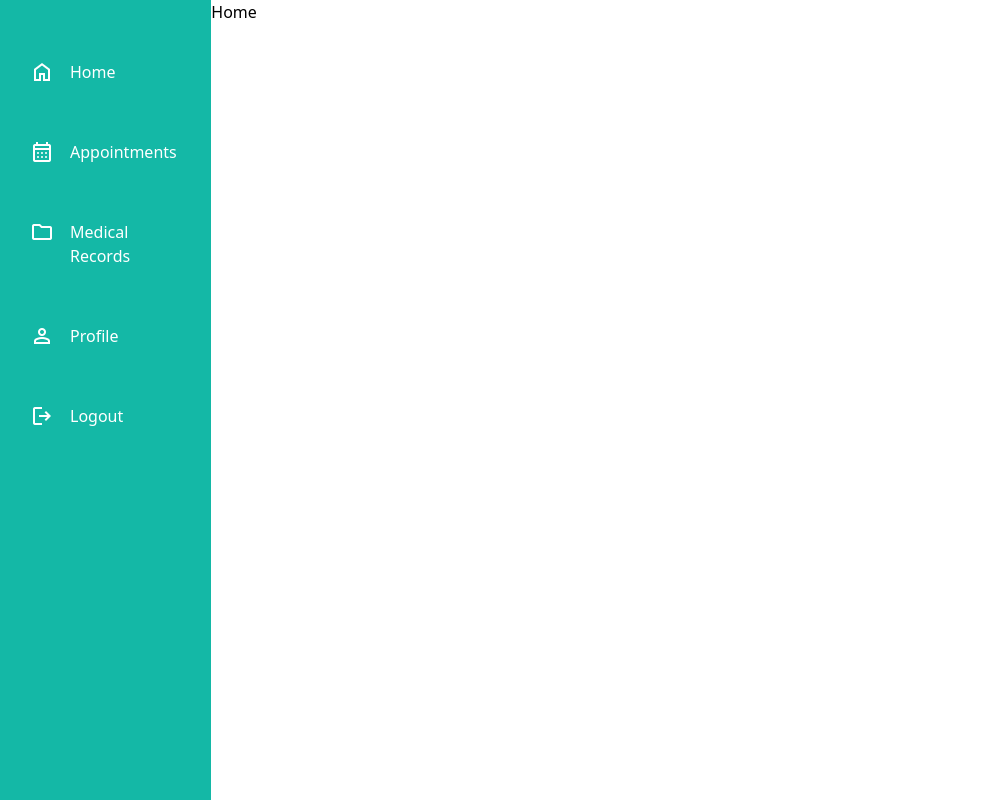
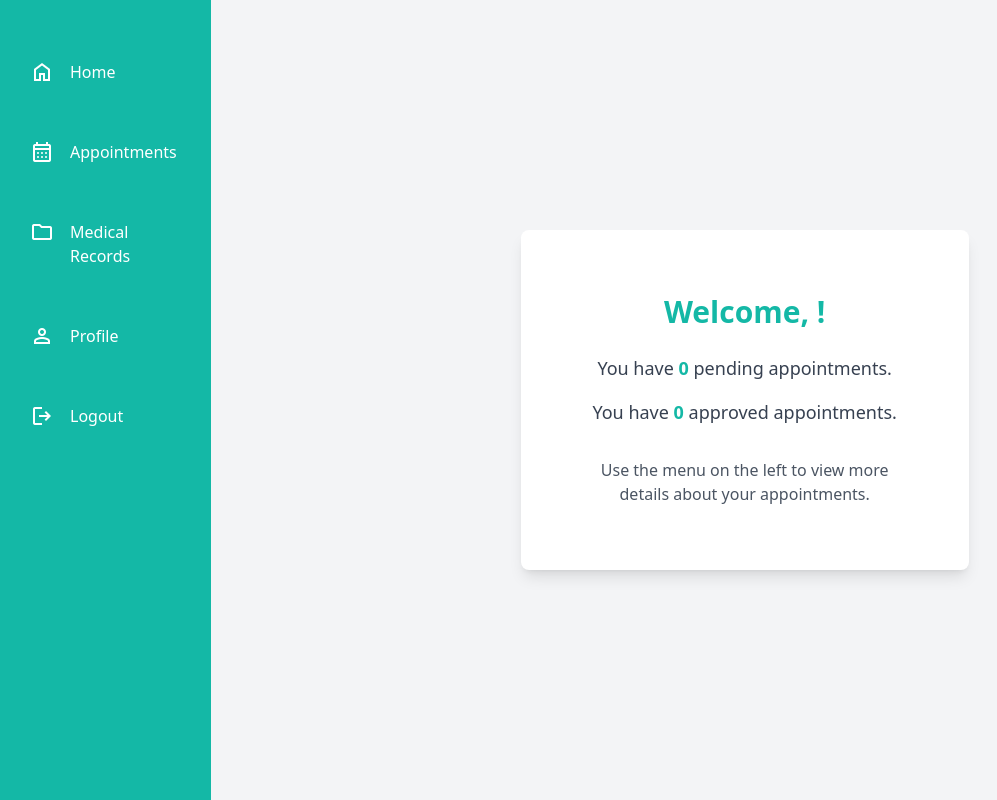
Before and after one commit to furkanates07/hospital-management-frontend, a Vue app: page /home in a window 1280 px wide. Shown: the whole page, without its empty margins (2-999 px from the left). Built offline with nearby package versions, Linux system fonts and the light colour scheme; no server answers.

Commit message:
feat: Home ui design

```diff
--- a/src/components/ui/patient/Home.vue
+++ b/src/components/ui/patient/Home.vue
@@ -1,7 +1,59 @@
 <template>
-  <div>Home</div>
+  <div class="min-h-screen bg-gray-100 flex items-center justify-center">
+    <div class="bg-white p-16 rounded-lg shadow-lg max-w-md text-center">
+      <h1 class="text-3xl font-bold text-teal-500 mb-4">
+        Welcome, {{ patientName }}!
+      </h1>
+
+      <div class="my-6 space-y-4">
+        <p class="text-lg text-gray-700">
+          You have
+          <span class="font-bold text-teal-500">
+            {{ pendingAppointments.length }}
+          </span>
+          pending appointments.
+        </p>
+        <p class="text-lg text-gray-700">
+          You have
+          <span class="font-bold text-teal-500">
+            {{ approvedAppointments.length }}
+          </span>
+          approved appointments.
+        </p>
+      </div>
+
+      <div class="mt-8">
+        <p class="text-gray-600">
+          Use the menu on the left to view more details about your appointments.
+        </p>
+      </div>
+    </div>
+  </div>
 </template>
 
-<script setup lang="ts"></script>
+<script setup lang="ts">
+import { Status } from "@/enums/status.enum";
+import { Appointment } from "@/interfaces/appointment";
+import { usePatientStore } from "@/stores/patient";
+import { onMounted, ref } from "vue";
+
+const patientStore = usePatientStore();
+
+const pendingAppointments = ref<Appointment[]>([]);
+const approvedAppointments = ref<Appointment[]>([]);
+const patientName = ref<string>("");
+
+onMounted(async () => {
+  await patientStore.fetchAppointments(patientStore.userID);
+  patientName.value = patientStore.getPatientFullName;
+
+  pendingAppointments.value = patientStore.getAppointments.filter(
+    (appointment) => appointment.status === Status.PENDING
+  );
+  approvedAppointments.value = patientStore.getAppointments.filter(
+    (appointment) => appointment.status === Status.APPROVED
+  );
+});
+</script>
 
 <style scoped></style>
```
